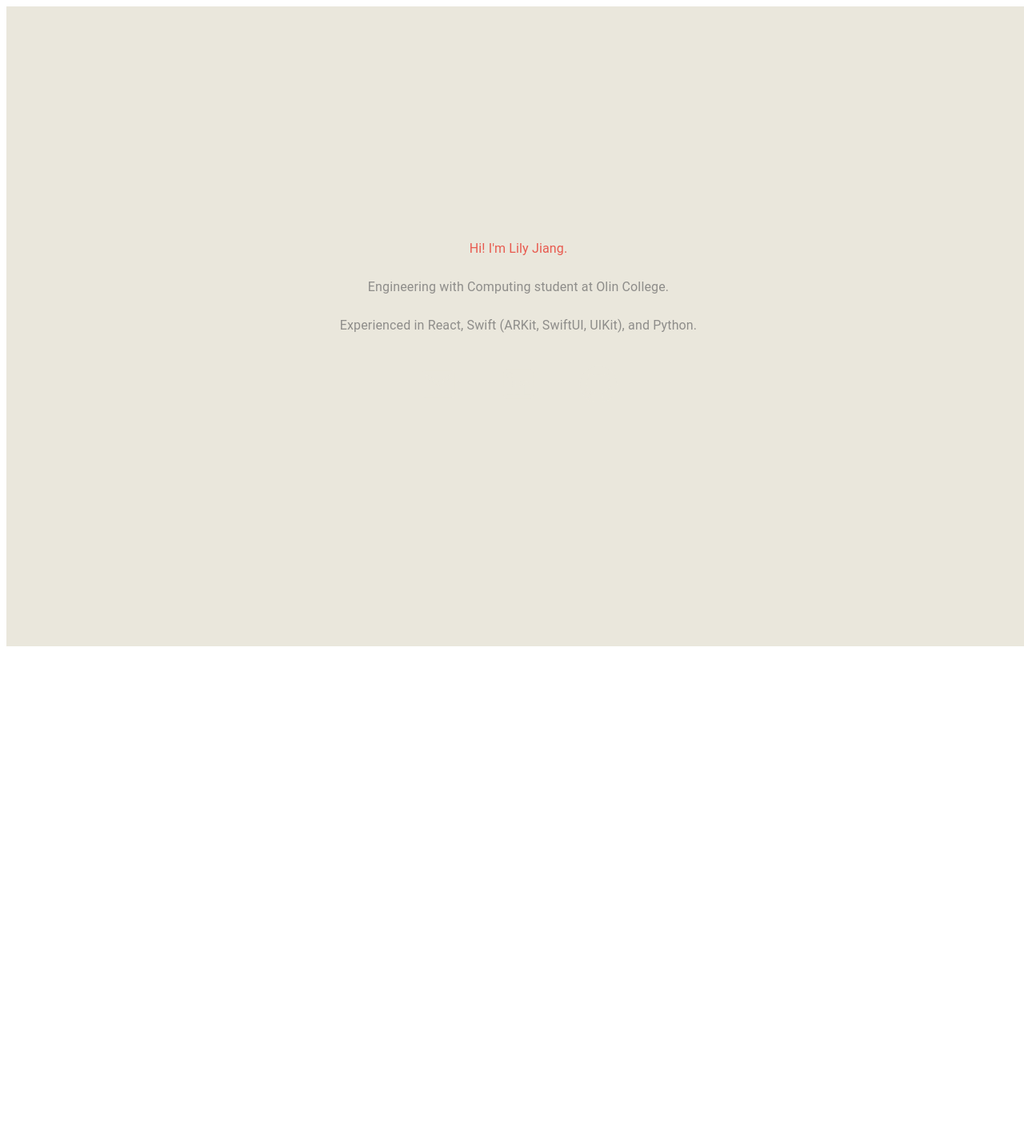
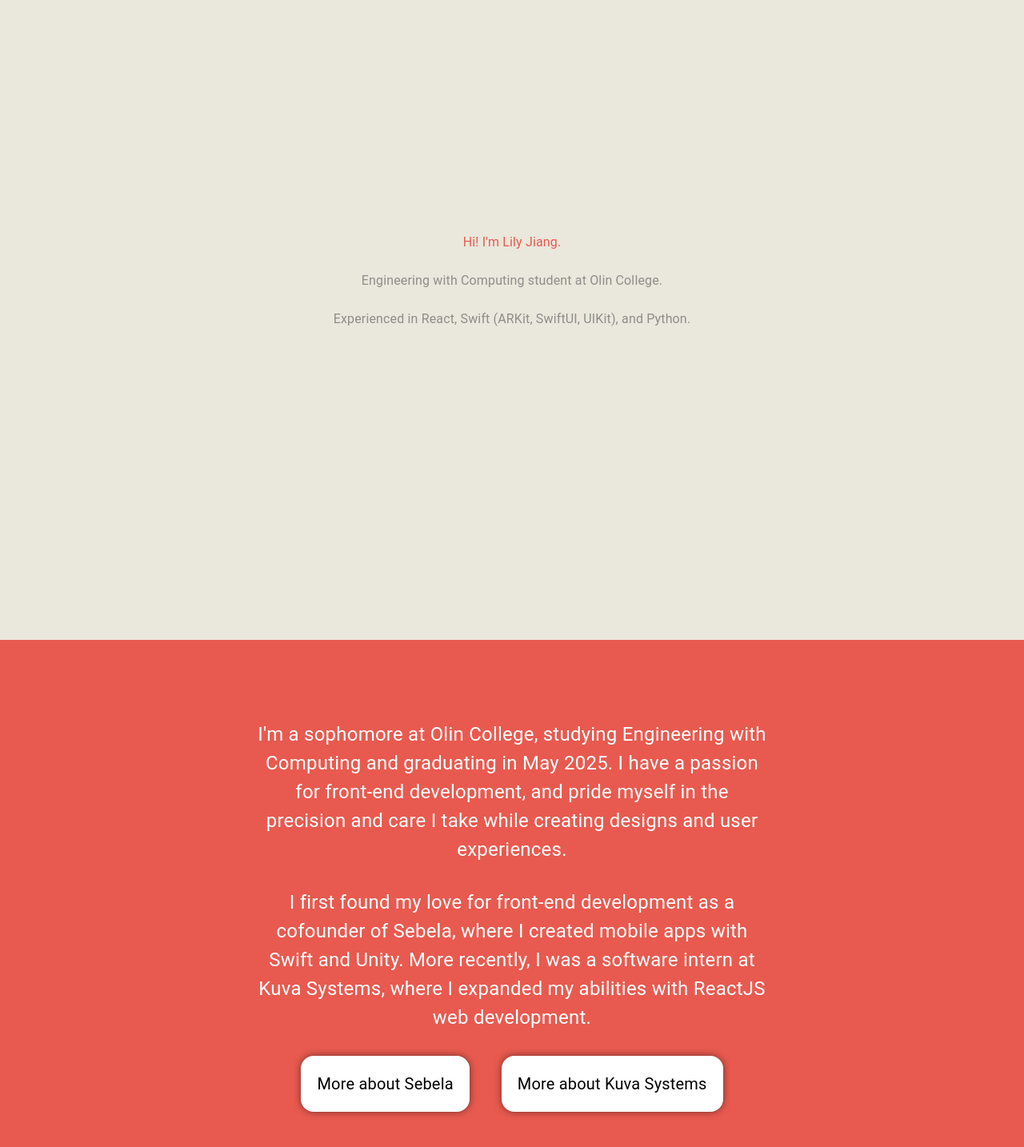
Before and after one commit to ljiang09/ljiang09.github.io, a React (Create React App) app: page / in a window 1280 px wide. Shown: the top 1434 px of the page at 80% size. Before the commit the page ends 816 px from the top, so only its background shows below. Built offline with nearby package versions, Linux system fonts and the light colour scheme.

Commit message:
add: intro and about me components

```diff
--- a/src/App.js
+++ b/src/App.js
@@ -1,40 +1,14 @@
 import useStyles from "./styles.js";
-import { Typography, Button } from "@material-ui/core";
-import { Email, LinkedIn, GitHub } from "@mui/icons-material";
+import Intro from "./components/Intro";
+import AboutMe from "./components/AboutMe";
 
 function App() {
   const classes = useStyles();
 
   return (
-    <div className={classes.intro}>
-      <Typography className={classes.title}>Hi! I'm Lily Jiang.</Typography>
-      <Typography className={classes.subtitle}>
-        Engineering with Computing student at Olin College.
-      </Typography>
-      <Typography className={classes.subtitle}>
-        Experienced in React, Swift (ARKit, SwiftUI, UIKit), and Python.
-      </Typography>
-      <div className={classes.contactButtons}>
-        <a href="mailto: ljiang@olin.edu" target="_blank" rel="noreferrer">
-          <Button className={classes.contactButton}>
-            <Email className={classes.contactIcon} />
-          </Button>
-        </a>
-        <a
-          href="https://www.linkedin.com/in/lilyajiang/"
-          target="_blank"
-          rel="noreferrer"
-        >
-          <Button className={classes.contactButton}>
-            <LinkedIn className={classes.contactIcon} />
-          </Button>
-        </a>
-        <a href="https://github.com/ljiang09" target="_blank" rel="noreferrer">
-          <Button className={classes.contactButton}>
-            <GitHub className={classes.contactIcon} />
-          </Button>
-        </a>
-      </div>
+    <div style={{ margin: 0 }}>
+      <Intro />
+      <AboutMe />
     </div>
   );
 }
--- /dev/null
+++ b/src/components/AboutMe/index.js
@@ -0,0 +1,40 @@
+import useStyles from "./styles.js";
+import { Typography, Button } from "@material-ui/core";
+import { Email, LinkedIn, GitHub } from "@mui/icons-material";
+
+const AboutMe = () => {
+  const classes = useStyles();
+
+  return (
+    <div className={classes.root}>
+      <Typography className={classes.text}>
+        I'm a sophomore at Olin College, studying Engineering with Computing and
+        graduating in May 2025. I have a passion for front-end development, and
+        pride myself in the precision and care I take while creating designs and
+        user experiences.
+      </Typography>
+      {/* TODO: embed buttons for "Sebela" and "Kuva Systems" */}
+      <Typography className={classes.text}>
+        I first found my love for front-end development as a cofounder of
+        Sebela, where I created mobile apps with Swift and Unity. More recently,
+        I was a software intern at Kuva Systems, where I expanded my abilities
+        with ReactJS web development.
+      </Typography>
+
+      <div className={classes.learnMoreBtns}>
+        <a href="https://www.sebela.co" target="_blank" rel="noreferrer">
+          <Typography className={classes.buttonText}>
+            More about Sebela
+          </Typography>
+        </a>
+        <a href="https://www.kuvasystems.com" target="_blank" rel="noreferrer">
+          <Typography className={classes.buttonText}>
+            More about Kuva Systems
+          </Typography>
+        </a>
+      </div>
+    </div>
+  );
+};
+
+export default AboutMe;
--- /dev/null
+++ b/src/components/AboutMe/styles.js
@@ -0,0 +1,44 @@
+import { makeStyles } from "@material-ui/core/styles";
+import theme from "../../theme";
+
+const useStyles = makeStyles(() => ({
+  root: {
+    display: "flex",
+    flexDirection: "column",
+    justifyContent: "center",
+    alignItems: "center",
+    gap: "30px",
+    width: "100%",
+    background: theme.palette.primary.main,
+    padding: "100px 0",
+  },
+  text: {
+    color: "white",
+    fontSize: 24,
+    width: "50%",
+    textAlign: "center",
+  },
+  learnMoreBtns: {
+    display: "flex",
+    flexDirection: "row",
+    gap: "40px",
+    "& a": {
+      padding: "20px",
+      background: "white",
+      color: "black",
+      borderRadius: "16px",
+      textDecoration: "none",
+      boxShadow: "0 0 10px rgba(0, 0, 0, 0.5)",
+      "&:hover": {
+        color: "rgba(0, 0, 0, 0.5)",
+        background: theme.palette.secondary.main,
+        boxShadow: "none",
+      },
+    },
+  },
+  buttonText: {
+    fontSize: 20,
+  },
+}));
+
+export default useStyles;
--- /dev/null
+++ b/src/components/Intro/index.js
@@ -0,0 +1,42 @@
+import useStyles from "./styles.js";
+import { Typography, Button } from "@material-ui/core";
+import { Email, LinkedIn, GitHub } from "@mui/icons-material";
+
+const Intro = () => {
+  const classes = useStyles();
+
+  return (
+    <div className={classes.intro}>
+      <Typography className={classes.title}>Hi! I'm Lily Jiang.</Typography>
+      <Typography className={classes.subtitle}>
+        Engineering with Computing student at Olin College.
+      </Typography>
+      <Typography className={classes.subtitle}>
+        Experienced in React, Swift (ARKit, SwiftUI, UIKit), and Python.
+      </Typography>
+      <div className={classes.contactButtons}>
+        <a href="mailto: ljiang@olin.edu" target="_blank" rel="noreferrer">
+          <Button className={classes.contactButton}>
+            <Email className={classes.contactIcon} />
+          </Button>
+        </a>
+        <a
+          href="https://www.linkedin.com/in/lilyajiang/"
+          target="_blank"
+          rel="noreferrer"
+        >
+          <Button className={classes.contactButton}>
+            <LinkedIn className={classes.contactIcon} />
+          </Button>
+        </a>
+        <a href="https://github.com/ljiang09" target="_blank" rel="noreferrer">
+          <Button className={classes.contactButton}>
+            <GitHub className={classes.contactIcon} />
+          </Button>
+        </a>
+      </div>
+    </div>
+  );
+};
+
+export default Intro;
--- /dev/null
+++ b/src/components/Intro/styles.js
@@ -0,0 +1,44 @@
+import { makeStyles } from "@material-ui/core/styles";
+import theme from "../../theme";
+
+const useStyles = makeStyles(() => ({
+  intro: {
+    display: "flex",
+    flexDirection: "column",
+    justifyContent: "center",
+    alignItems: "center",
+    gap: "24px",
+    width: "100%",
+    height: "100vh",
+    background: theme.palette.background.tan,
+  },
+  title: {
+    color: theme.palette.primary.main,
+    fontSize: "80px",
+  },
+  subtitle: {
+    color: theme.palette.text.primary,
+    fontSize: "24px",
+  },
+  contactButtons: {
+    display: "flex",
+    flexDirection: "row",
+    gap: "25px",
+  },
+  contactButton: {
+    width: "75px",
+    height: "75px",
+    borderRadius: "10px",
+    background: theme.palette.primary.main,
+    "&:hover": {
+      backgroundColor: theme.palette.secondary.main,
+    },
+  },
+  contactIcon: {
+    width: "50px !important",
+    height: "50px !important",
+    color: theme.palette.background.tan,
+  },
+}));
+
+export default useStyles;
--- a/src/index.js
+++ b/src/index.js
@@ -1,6 +1,7 @@
 import React from "react";
 import ReactDOM from "react-dom";
 import App from "./App";
+import "./styles.css";
 
 ReactDOM.render(
   <React.StrictMode>
--- /dev/null
+++ b/src/styles.css
@@ -0,0 +1,3 @@
+body {
+  margin: 0;
+}
--- a/src/styles.js
+++ b/src/styles.js
@@ -1,44 +1,5 @@
 import { makeStyles } from "@material-ui/core/styles";
-import theme from "./theme";
 
-const useStyles = makeStyles(() => ({
-  intro: {
-    display: "flex",
-    flexDirection: "column",
-    justifyContent: "center",
-    alignItems: "center",
-    gap: "24px",
-    width: "100vw",
-    height: "100vh",
-    background: theme.palette.background.tan,
-  },
-  title: {
-    color: theme.palette.primary.main,
-    fontSize: "80px",
-  },
-  subtitle: {
-    color: theme.palette.text.primary,
-    fontSize: "24px",
-  },
-  contactButtons: {
-    display: "flex",
-    flexDirection: "row",
-    gap: "25px",
-  },
-  contactButton: {
-    width: "75px",
-    height: "75px",
-    borderRadius: "10px",
-    background: theme.palette.primary.main,
-    "&:hover": {
-      backgroundColor: theme.palette.secondary.main,
-    },
-  },
-  contactIcon: {
-    width: "50px !important",
-    height: "50px !important",
-    color: theme.palette.background.tan,
-  },
-}));
+const useStyles = makeStyles(() => ({}));
 
 export default useStyles;
```
